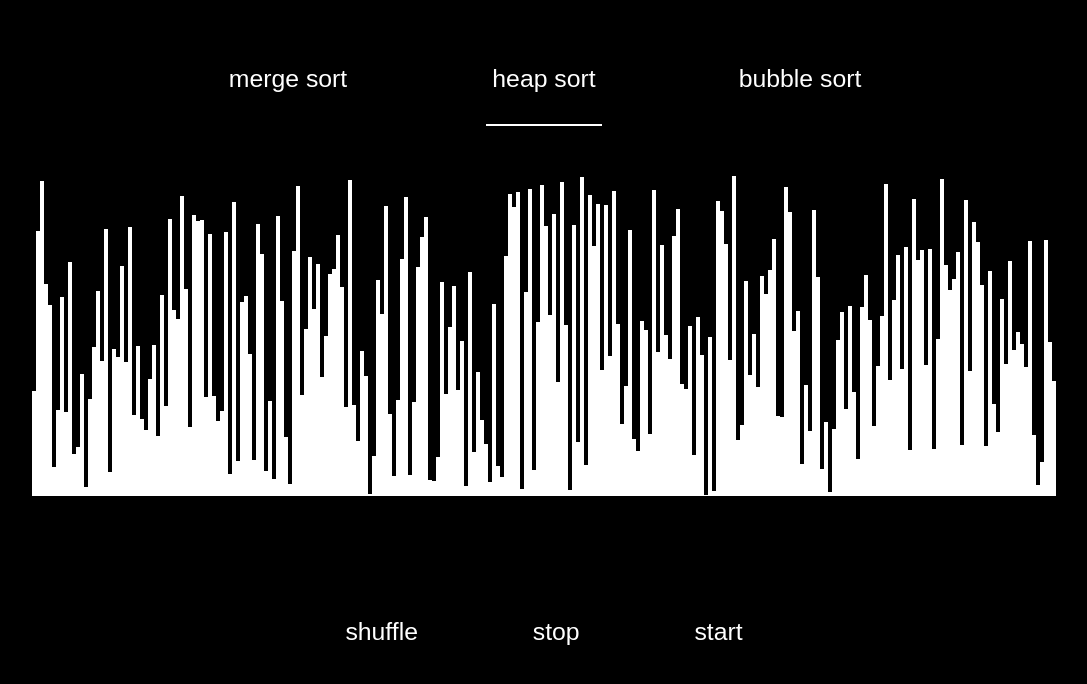
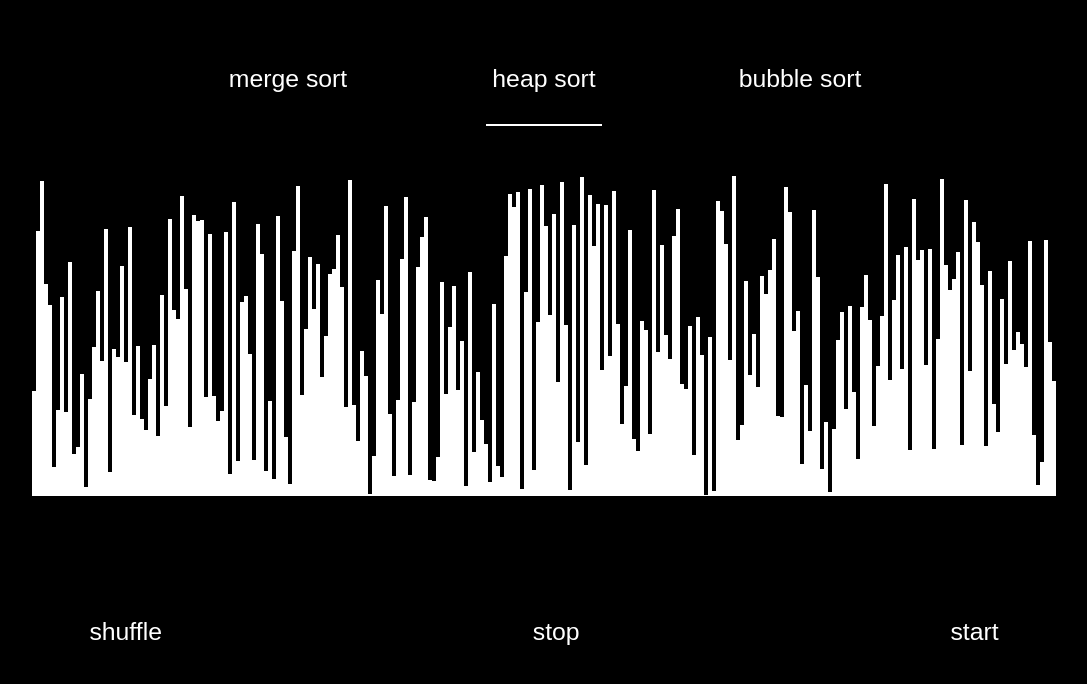
Before and after one commit to shiiirro/sorting-audiovisualizer, a React (Create React App) app: page / in a window 1280 px wide. Shown: the top 684 px of the page, without its empty margins (96-1183 px from the left). Built offline with nearby package versions, Linux system fonts and the light colour scheme.

Commit message:
expand width of button bar

```diff
--- a/src/components/Visualizer.css
+++ b/src/components/Visualizer.css
@@ -24,7 +24,7 @@
 
 .button-bar {
     height: 30vh;
-    width: 40vw;
+    width: 100vw;
     display: flex;
     flex-direction: row;
     align-items: flex-end;
```
